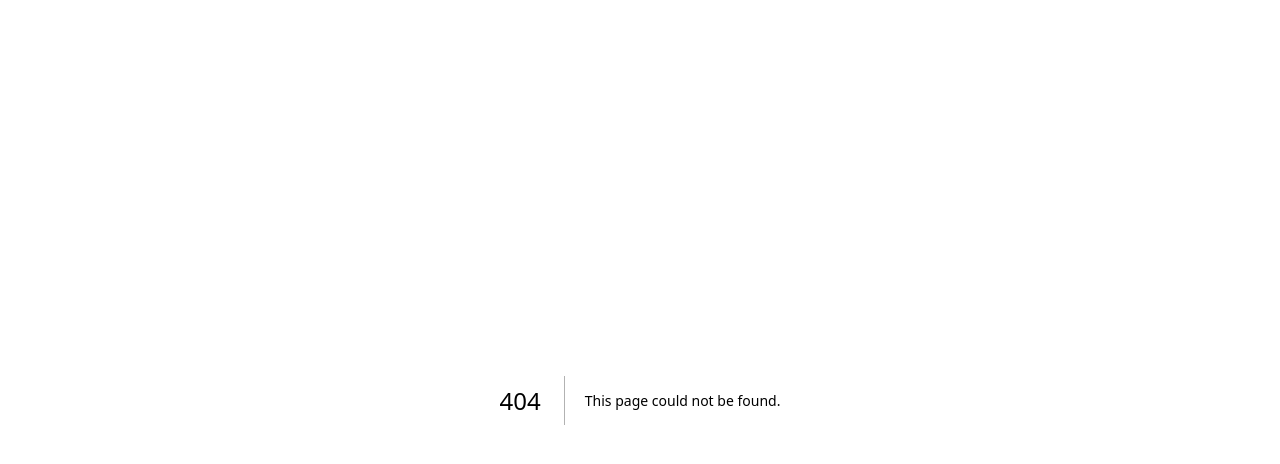
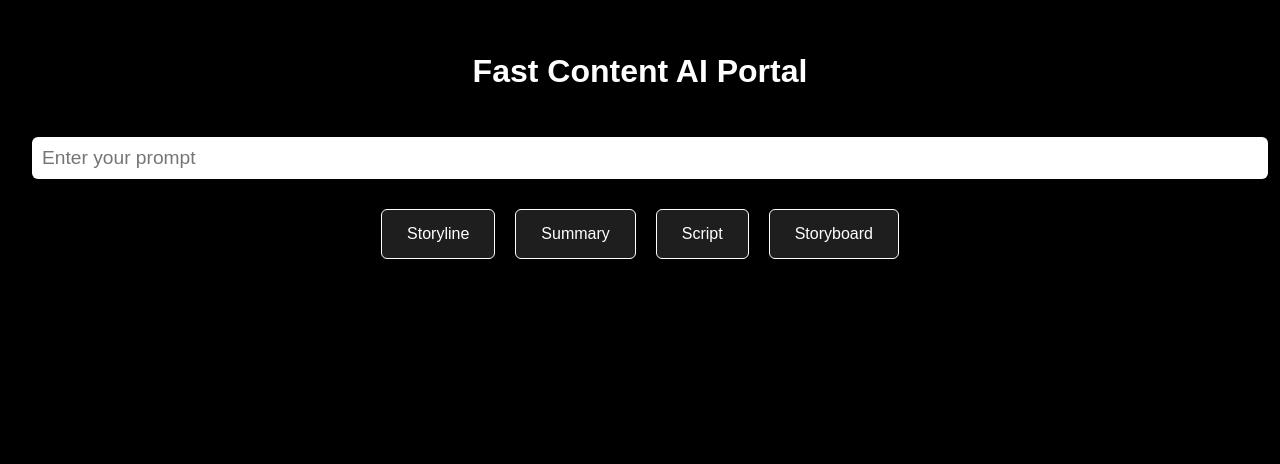
Before and after one commit to isalhia/fast-content-ai, a Next.js app: page / in a window 1280 px wide. Before the commit this address had no page. Shown: the top 464 px of the page. Built offline with nearby package versions, Linux system fonts and the light colour scheme.

Commit message:
Add files via upload

```diff
--- /dev/null
+++ b/pages/index.js
@@ -0,0 +1,56 @@
+
+import { useState } from 'react';
+
+export default function Home() {
+  const [prompt, setPrompt] = useState('');
+  const [response, setResponse] = useState('');
+  const [loading, setLoading] = useState(false);
+
+  const handleClick = async (type) => {
+    setLoading(true);
+    setResponse('');
+    try {
+      const res = await fetch(`/api/${type}`, {
+        method: 'POST',
+        headers: {
+          'Content-Type': 'application/json',
+        },
+        body: JSON.stringify({ prompt }),
+      });
+
+      if (!res.ok) {
+        const errorText = await res.text();
+        throw new Error(`Error ${res.status}: ${errorText}`);
+      }
+
+      const data = await res.json();
+      const output = data.result || data.script || data.summary || data.storyline || data.image || JSON.stringify(data);
+      setResponse(output);
+    } catch (err) {
+      setResponse(`Something went wrong: ${err.message}`);
+    } finally {
+      setLoading(false);
+    }
+  };
+
+  return (
+    <div style={{ padding: '2rem', fontFamily: 'Arial, sans-serif' }}>
+      <h1>Fast Content AI Portal</h1>
+      <input
+        type="text"
+        value={prompt}
+        onChange={(e) => setPrompt(e.target.value)}
+        placeholder="Enter your prompt"
+        style={{ width: '100%', padding: '10px', marginBottom: '20px' }}
+      />
+      <div style={{ marginBottom: '20px' }}>
+        <button onClick={() => handleClick('storyline')}>Storyline</button>
+        <button onClick={() => handleClick('summary')}>Summary</button>
+        <button onClick={() => handleClick('script')}>Script</button>
+        <button onClick={() => handleClick('storyboard')}>Storyboard</button>
+      </div>
+      {loading && <p>Loading...</p>}
+      {response && <pre style={{ whiteSpace: 'pre-wrap' }}>{response}</pre>}
+    </div>
+  );
+}
```
